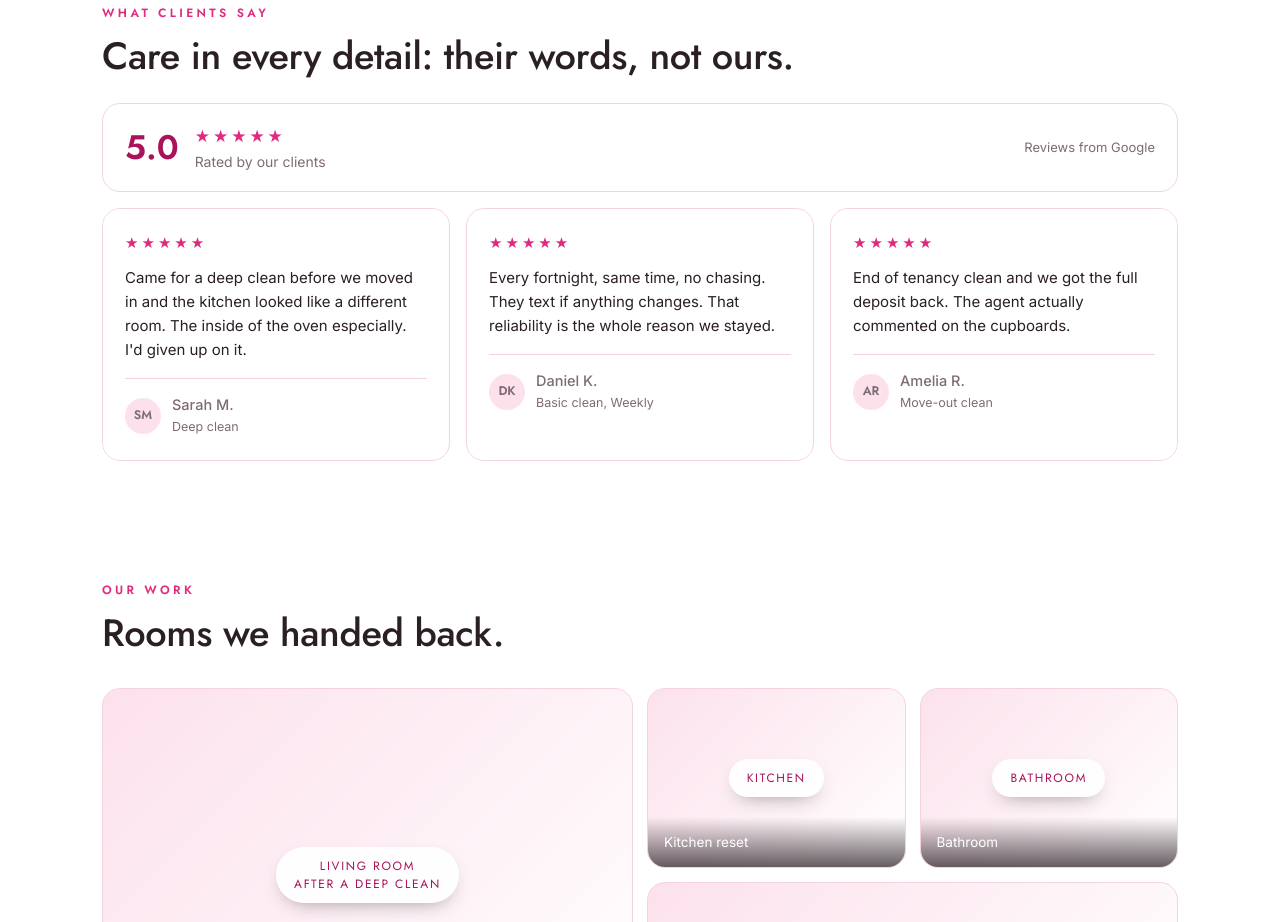
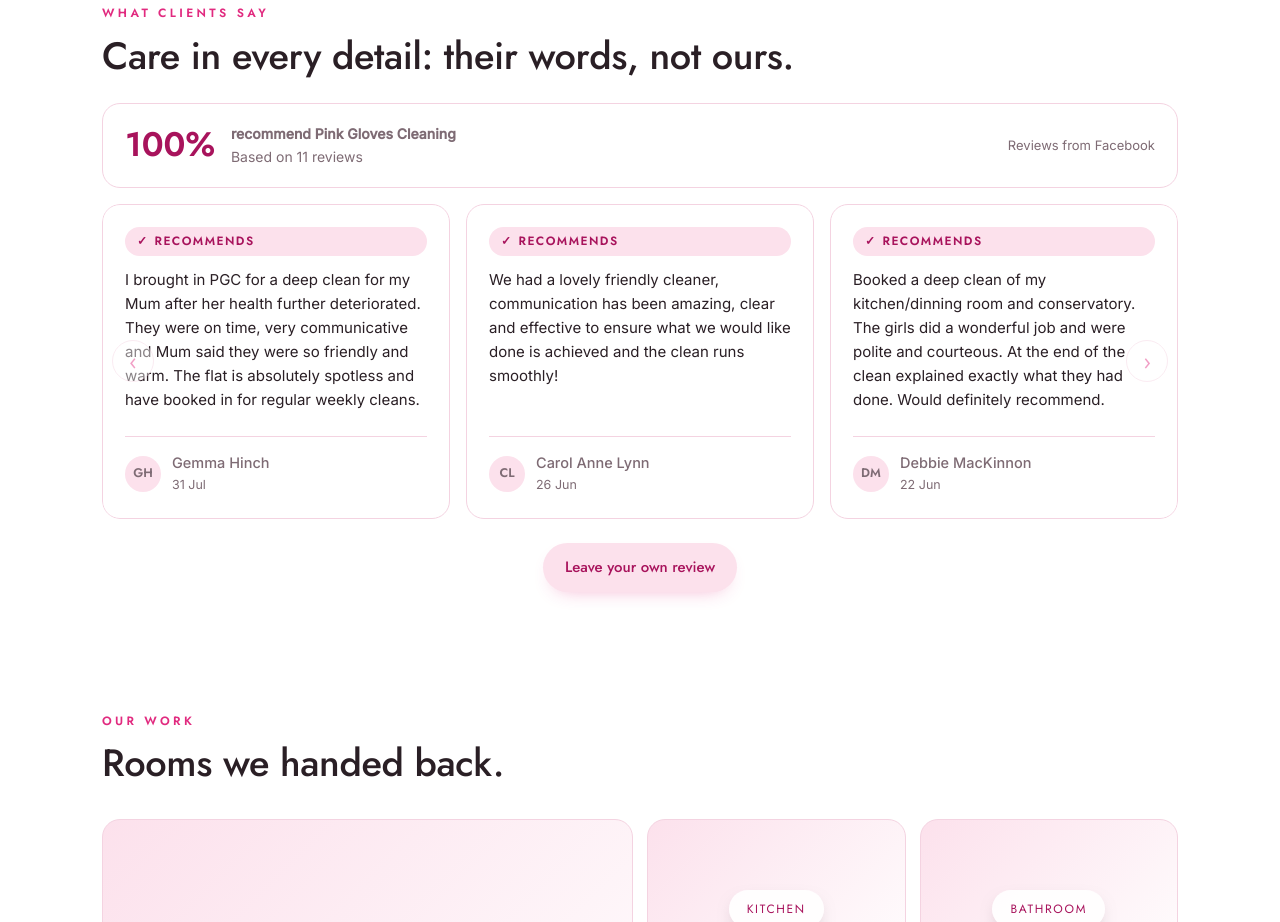
Before and after one commit to Arturyux/pink-gloves, a website built with Vite: page index.html in a window 1280 px wide. Shown: the part 2360-3282 px from the top of the page. Built offline with nearby package versions, Linux system fonts and the light colour scheme.

Commit message:
review changed to real facebook reviews, and reviwe cards UI changed

```diff
--- a/index.html
+++ b/index.html
@@ -292,37 +292,80 @@
     <h2>Care in every detail: their words, not ours.</h2>
 
     <div class="rating-bar" id="ratingBar">
-      <span class="score" id="score">5.0</span>
+      <span class="score" id="score">100%</span>
       <div>
-        <div class="stars" aria-hidden="true">★★★★★</div>
-        <div class="meta"><span id="count">Rated by our clients</span></div>
+        <div class="meta"><b id="count">recommend Pink Gloves Cleaning</b></div>
+        <div class="meta">Based on 11 reviews</div>
       </div>
-      <span class="src">Reviews from Google</span>
+      <span class="src">Reviews from Facebook</span>
     </div>
 
     <div class="carousel" id="reviewCarousel">
       <div class="review-window">
         <div class="review-grid" id="reviewGrid">
-          <!-- filled by script.js. Static fallback below stays if the API is off -->
           <article class="review">
-            <div class="stars" aria-hidden="true">★★★★★</div>
-            <blockquote>Came for a deep clean before we moved in and the kitchen looked like a different room. The inside of the oven especially. I'd given up on it.</blockquote>
-            <footer><span class="avatar">SM</span><span><b>Sarah M.</b><span>Deep clean</span></span></footer>
+            <div class="rec">Recommends</div>
+            <blockquote>I brought in PGC for a deep clean for my Mum after her health further deteriorated. They were on time, very communicative and Mum said they were so friendly and warm. The flat is absolutely spotless and have booked in for regular weekly cleans.</blockquote>
+            <footer><span class="avatar">GH</span><span><b>Gemma Hinch</b><span>31 Jul</span></span></footer>
           </article>
           <article class="review">
-            <div class="stars" aria-hidden="true">★★★★★</div>
-            <blockquote>Every fortnight, same time, no chasing. They text if anything changes. That reliability is the whole reason we stayed.</blockquote>
-            <footer><span class="avatar">DK</span><span><b>Daniel K.</b><span>Basic clean, Weekly</span></span></footer>
+            <div class="rec">Recommends</div>
+            <blockquote>We had a lovely friendly cleaner, communication has been amazing, clear and effective to ensure what we would like done is achieved and the clean runs smoothly!</blockquote>
+            <footer><span class="avatar">CL</span><span><b>Carol Anne Lynn</b><span>26 Jun</span></span></footer>
           </article>
           <article class="review">
-            <div class="stars" aria-hidden="true">★★★★★</div>
-            <blockquote>End of tenancy clean and we got the full deposit back. The agent actually commented on the cupboards.</blockquote>
-            <footer><span class="avatar">AR</span><span><b>Amelia R.</b><span>Move-out clean</span></span></footer>
+            <div class="rec">Recommends</div>
+            <blockquote>Booked a deep clean of my kitchen/dinning room and conservatory. The girls did a wonderful job and were polite and courteous. At the end of the clean explained exactly what they had done. Would definitely recommend.</blockquote>
+            <footer><span class="avatar">DM</span><span><b>Debbie MacKinnon</b><span>22 Jun</span></span></footer>
+          </article>
+          <article class="review">
+            <div class="rec">Recommends</div>
+            <blockquote>I had an excellent experience with this cleaning company. The team was punctual, professional, and very thorough. My place was left spotless and fresh, with great attention to detail. I'm very satisfied with the service and would happily recommend them.</blockquote>
+            <footer><span class="avatar">ЛВ</span><span><b>Леся Винничук</b><span>31 May</span></span></footer>
+          </article>
+          <article class="review">
+            <div class="rec">Recommends</div>
+            <blockquote>Amazing service quick reliable fantastic!</blockquote>
+            <footer><span class="avatar">NM</span><span><b>Nicola Milne</b><span>23 May</span></span></footer>
+          </article>
+          <article class="review">
+            <div class="rec">Recommends</div>
+            <blockquote>Booked a general clean today. Service and communication was wonderful. Delighted with the attention to detail and especially how shiny my shower screens were!! Lovely people and great job! Highly recommend.</blockquote>
+            <footer><span class="avatar">SD</span><span><b>Susan Durkin</b><span>22 May</span></span></footer>
+          </article>
+          <article class="review">
+            <div class="rec">Recommends</div>
+            <blockquote>Amazing service and price for deep clean. The girls arrived early and we're fantastic. I would recommend.</blockquote>
+            <footer><span class="avatar">CL</span><span><b>Claire Louise</b><span>16 May</span></span></footer>
+          </article>
+          <article class="review">
+            <div class="rec">Recommends</div>
+            <blockquote>I highly recommend them. The work was done to the highest standard, with attention to detail. I recommend them to everyone xxx</blockquote>
+            <footer><span class="avatar">KK</span><span><b>Klaudia Kusibab</b><span>24 Mar</span></span></footer>
+          </article>
+          <article class="review">
+            <div class="rec">Recommends</div>
+            <blockquote>Good reliable cleaning service would highly recommend</blockquote>
+            <footer><span class="avatar">TG</span><span><b>Tracy Gibson</b><span>23 Mar</span></span></footer>
+          </article>
+          <article class="review">
+            <div class="rec">Recommends</div>
+            <blockquote>Excellent company, professional and reliable.</blockquote>
+            <footer><span class="avatar">LM</span><span><b>Louise Mortimer</b><span>23 Mar</span></span></footer>
+          </article>
+          <article class="review">
+            <div class="rec">Recommends</div>
+            <blockquote>Really happy with the service! The cleaner was punctual, friendly, and did a fantastic job! My home looks and feels so much fresher. It has taken a lot of stress off my plate, Thank you again</blockquote>
+            <footer><span class="avatar">NF</span><span><b>Natalie Fagan</b><span>23 Mar</span></span></footer>
           </article>
         </div>
         <button type="button" class="car-arrow car-prev" id="reviewPrev" aria-label="Previous review">‹</button>
         <button type="button" class="car-arrow car-next" id="reviewNext" aria-label="Next review">›</button>
       </div>
+    </div>
+
+    <div class="reviews-cta">
+      <a class="btn" href="https://www.facebook.com/profile.php?id=61579447718736" rel="noopener" target="_blank">Leave your own review</a>
     </div>
   </div>
 </section>
--- a/style.css
+++ b/style.css
@@ -474,6 +474,7 @@ body{overflow-x:hidden}
 .rating-bar .meta{font-size:14px;color:var(--muted)}
 .rating-bar .src{margin-left:auto;font-size:13px;color:var(--muted)}
 .carousel{margin-top:16px}
+.reviews-cta{display:flex;justify-content:center;margin-top:24px}
 .review-window{position:relative;overflow:hidden;border-radius:var(--r);touch-action:pan-y}
 .review-grid{display:flex;gap:16px;transition:transform .5s cubic-bezier(.4,0,.2,1)}
 .car-arrow{
@@ -505,10 +506,22 @@ body{overflow-x:hidden}
 .review{
   background:var(--white);border:1px solid var(--line);border-radius:var(--r);padding:22px;
   flex:0 0 calc((100% - 32px) / 3);min-width:0;
+  /* column + margin-top:auto on the footer pins the reviewer to the bottom, so
+     names line up across cards whatever the quote length. The track is a flex
+     row, so cards already stretch to match the tallest. */
+  display:flex;flex-direction:column;
 }
-.review .stars{font-size:15px;margin-bottom:10px}
+/* Facebook recommendations are a yes/no, not a star score, so the card shows
+   what was actually given rather than inventing a rating out of five. */
+.review .rec{
+  display:inline-flex;align-items:center;gap:6px;margin-bottom:12px;
+  font-family:"Jost",sans-serif;font-size:12px;font-weight:600;
+  letter-spacing:.12em;text-transform:uppercase;color:var(--pink-deep);
+  background:var(--pink-soft);border-radius:999px;padding:5px 12px;
+}
+.review .rec::before{content:"\2713";font-size:12px;font-weight:700}
 .review blockquote{font-size:15px;line-height:1.6}
-.review footer{display:flex;align-items:center;gap:11px;margin-top:16px;padding-top:14px;border-top:1px solid var(--line)}
+.review footer{display:flex;align-items:center;gap:11px;margin-top:auto;padding-top:14px;border-top:1px solid var(--line)}
 .avatar{
   width:36px;height:36px;border-radius:50%;flex:none;
   background:var(--pink-soft);color:var(--pink-deep);
```
